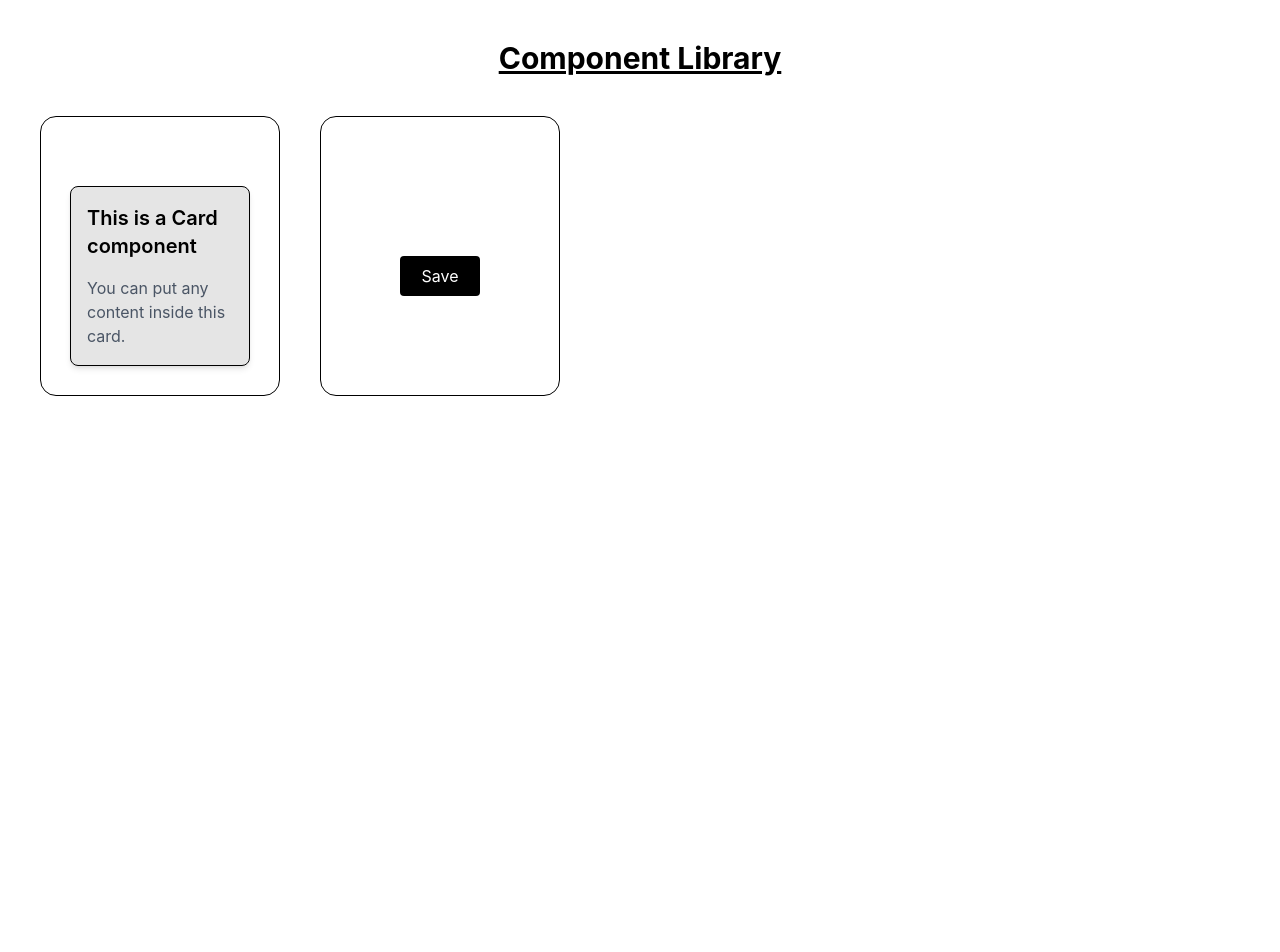
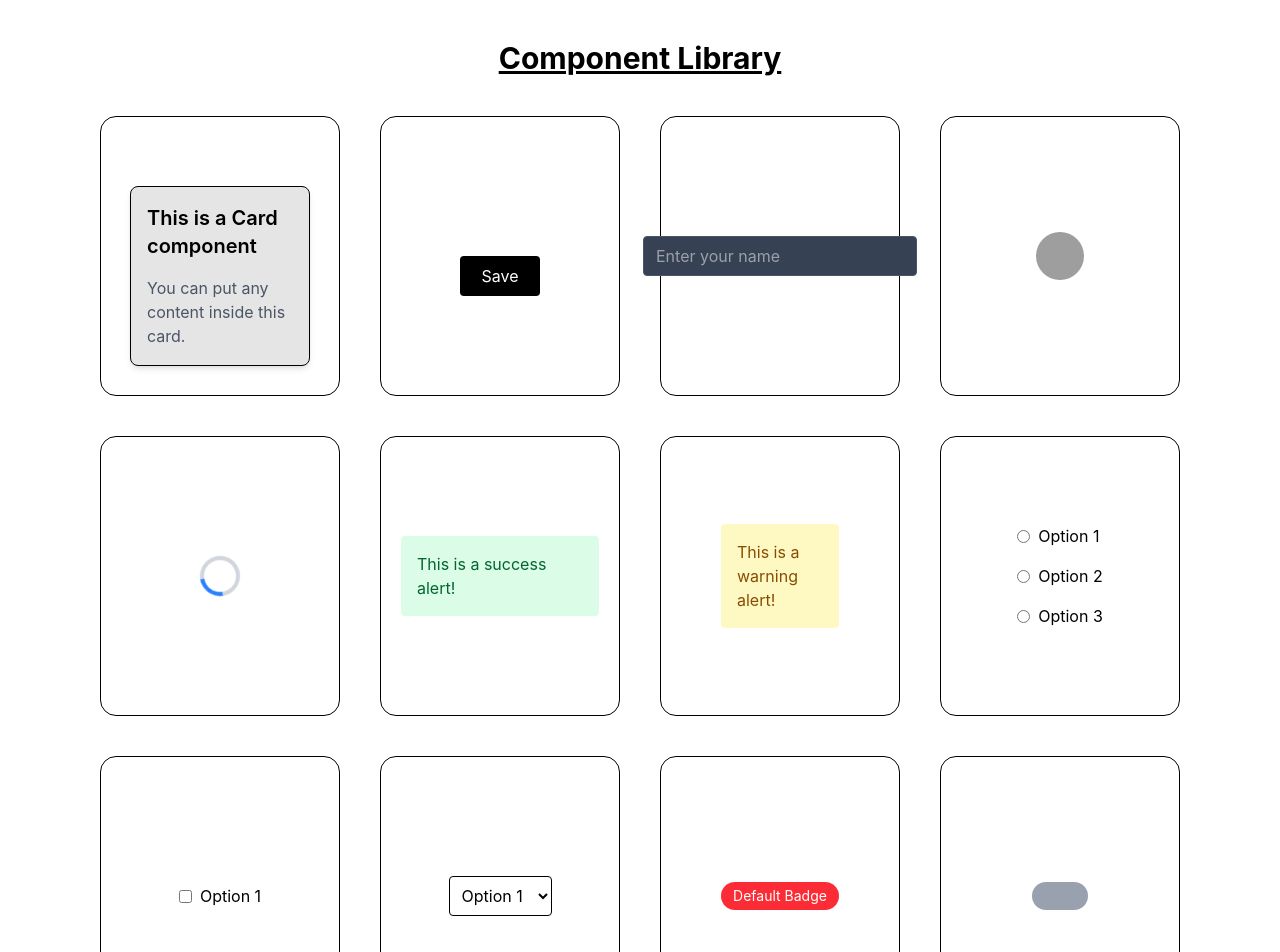
Before and after one commit to RohitD100/component-library, a React (Vite) app: page / in a window 1280 px wide. Shown: the top 952 px of the page. Before the commit the page ends 800 px from the top, so only its background shows below. Built offline with nearby package versions, Linux system fonts and the light colour scheme; grey boxes are pictures that could not be loaded.

Commit message:
feat: add reusable UI components library

```diff
--- a/src/App.tsx
+++ b/src/App.tsx
@@ -1,13 +1,25 @@
-import Button from './components/Button/Button'
-import Card from './components/Card/Card'
+import { useState } from "react";
+import Alert from "./components/Alert/Alert";
+import Avatar from "./components/Avatar/Avatar";
+import Badge from "./components/Badge/Badge";
+import Button from "./components/Button/Button";
+import Card from "./components/Card/Card";
+import CheckBox from "./components/Checkbox/CheckBox";
+import Container from "./components/Container/Container";
+import Dropdown from "./components/Dropdown/Dropdown";
+import Input from "./components/input/Input";
+import Radio from "./components/Radio/Radio";
+import Spinner from "./components/Spinner/Spinner";
+import Toggle from "./components/Toggel/Toggel";
 
 const App = () => {
+    const [enabled, setEnabled] = useState(false);
     return (
         <div className="">
             <h1 className="text-3xl font-bold underline text-center mt-10">
                 Component Library
             </h1>
-          <div className="m-auto p-10 flex gap-10">
+            <div className="m-auto p-10 flex gap-10 items-center justify-center flex-wrap">
                 <div className="border h-70 w-60 p-5 flex items-center justify-center rounded-2xl">
                     <Card
                         children={
@@ -34,9 +46,54 @@ const App = () => {
                         className="rounded mt-10"
                     />
                 </div>
+                <div className="border h-70 w-60 p-5 flex items-center justify-center rounded-2xl">
+                    <Input
+                        placeholder="Enter your name"
+                        name="name"
+                        size="md"
+                        theme="dark"
+                        className="rounded"
+                    />
+                </div>
+                <div className="border h-70 w-60 p-5 flex items-center justify-center rounded-2xl">
+                    <Avatar
+                        src="https://randomuser.me/api/portraits/men/1.jpg"
+                        alt="John Doe"
+                        size="md"
+                    />
+                </div>
+                <div className="border h-70 w-60 p-5 flex items-center justify-center rounded-2xl">
+                    <Spinner size="md" />
+                </div>
+                <div className="border h-70 w-60 p-5 flex items-center justify-center rounded-2xl">
+                    <Alert type="success" message="This is a success alert!" />
+                </div>
+                <div className="border h-70 w-60 p-5 flex items-center justify-center rounded-2xl">
+                    <Container>
+                        <Alert
+                            type="warning"
+                            message="This is a warning alert!"
+                        />
+                    </Container>
+                </div>
+                <div className="border h-70 w-60 p-5 flex items-center justify-center rounded-2xl">
+                    <Radio options={["Option 1", "Option 2", "Option 3"]} />
+                </div>
+                <div className="border h-70 w-60 p-5 flex items-center justify-center rounded-2xl">
+                    <CheckBox loading={false} label="Option 1" />
+                </div>
+                <div className="border h-70 w-60 p-5 flex items-center justify-center rounded-2xl">
+                    <Dropdown options={["Option 1", "Option 2", "Option 3"]} />
+                </div>
+                <div className="border h-70 w-60 p-5 flex items-center justify-center rounded-2xl">
+                    <Badge variant="danger">Default Badge</Badge>
+                </div>
+                <div className="border h-70 w-60 p-5 flex items-center justify-center rounded-2xl">
+                    <Toggle size="md" checked={enabled} onClick={() => setEnabled(!enabled)} />
+                </div>
             </div>
         </div>
     );
-}
+};
 
-export default App
+export default App;
--- /dev/null
+++ b/src/components/Alert/Alert.tsx
@@ -0,0 +1,14 @@
+type AlertProps = {
+  type: "success" | "error" | "warning" | "info";
+  message: string;
+}
+
+const Alert = ({ type, message }: AlertProps) => {
+  return (
+    <div className={`p-4 rounded ${type === "success" ? "bg-green-100 text-green-800" : type === "error" ? "bg-red-100 text-red-800" : type === "warning" ? "bg-yellow-100 text-yellow-800" : "bg-blue-100 text-blue-800"}`}>
+      {message}
+    </div>
+  )
+}
+
+export default Alert
--- /dev/null
+++ b/src/components/Avatar/Avatar.tsx
@@ -0,0 +1,20 @@
+type AvatarProps={
+    src: string;
+    alt: string;
+    size?: 'sm' | 'md' | 'lg';
+}
+
+const Avatar = ({ src, alt, size = 'md' }: AvatarProps) => {
+  return (
+    <div>
+      <img src={src} alt={alt} className={`
+        rounded-full
+        ${size === 'sm' ? 'w-8 h-8' : ''}
+        ${size === 'md' ? 'w-12 h-12' : ''}
+        ${size === 'lg' ? 'w-16 h-16' : ''}
+      `} />
+    </div>
+  )
+}
+
+export default Avatar
--- /dev/null
+++ b/src/components/Badge/Badge.tsx
@@ -0,0 +1,21 @@
+type Props = {
+    children: React.ReactNode;
+    variant?: "primary" | "secondary" | "success" | "danger";
+}
+
+const Badge = ({ children, variant = "primary" }: Props) => {
+  const variantClasses = {
+    primary: "bg-blue-500 text-white",
+    secondary: "bg-gray-500 text-white",
+    success: "bg-green-500 text-white",
+    danger: "bg-red-500 text-white"
+  };
+
+  return (
+    <div className={`inline-block ${variantClasses[variant]} px-3 py-1 rounded-full text-sm`}>
+      {children}
+    </div>
+  )
+}
+
+export default Badge
--- /dev/null
+++ b/src/components/Checkbox/CheckBox.tsx
@@ -0,0 +1,15 @@
+type Props = {
+    loading?: boolean;
+    label: string;
+}
+
+const CheckBox = ({ loading, label }: Props) => {
+  return (
+    <div className={`flex items-center gap-2 ${loading ? "opacity-50 cursor-not-allowed" : ""}`}>
+      <input type="checkbox" />
+      <label>{label}</label>
+    </div>
+  )
+}
+
+export default CheckBox
--- /dev/null
+++ b/src/components/Container/Container.tsx
@@ -0,0 +1,13 @@
+type ContainerProps = {
+    children: React.ReactNode;
+};
+
+const Container = ({ children }: ContainerProps) => {
+    return (
+        <div className="m-auto p-10 flex gap-10 items-center justify-center flex-wrap">
+            {children}
+        </div>
+    );
+};
+
+export default Container;
--- /dev/null
+++ b/src/components/Dropdown/Dropdown.tsx
@@ -0,0 +1,15 @@
+type Props = {
+    options: string[];
+}
+
+const Dropdown = ({ options }: Props) => {
+  return (
+    <select className="border p-2 rounded" >
+        {options.map((option) => (
+            <option key={option} value={option}>{option}</option>
+        ))}
+    </select>
+  )
+}
+
+export default Dropdown
--- /dev/null
+++ b/src/components/Radio/Radio.tsx
@@ -0,0 +1,17 @@
+type Props = {
+    options: string[];
+}
+
+const Radio = ({ options }: Props) => {
+  return (
+    <div className="flex flex-col gap-4">
+      {options.map((option) => (
+        <label key={option} className="flex items-center gap-2">
+          <input type="radio" name="radio" value={option} />
+          {option}
+        </label>
+      ))}
+    </div>
+  )}
+
+export default Radio
--- /dev/null
+++ b/src/components/Spinner/Spinner.tsx
@@ -0,0 +1,17 @@
+type SpinnerProps = {
+    size?: "sm" | "md" | "lg";
+};
+
+const Spinner = ({ size = "md" }: SpinnerProps) => {
+    return (
+        <div
+            className={`border-4 border-gray-300 border-t-blue-500 rounded-full animate-spin
+      ${size === "sm" ? "w-6 h-6" : ""}
+      ${size === "md" ? "w-10 h-10" : ""}
+      ${size === "lg" ? "w-16 h-16" : ""}
+    `}
+        ></div>
+    );
+};
+
+export default Spinner;
--- /dev/null
+++ b/src/components/Toggel/Toggel.tsx
@@ -0,0 +1,27 @@
+type ToggleProps = {
+    size?: "sm" | "md" | "lg";
+    checked?: boolean;
+    onClick?: () => void;
+};
+
+const Toggle = ({ size = "md", checked = false, onClick }: ToggleProps) => {
+    const sizeStyles = {
+        sm: "w-10 h-5",
+        md: "w-14 h-7",
+        lg: "w-18 h-9",
+    };
+
+    return (
+        <button
+            onClick={onClick}
+            className={`
+        relative rounded-full transition-colors
+        ${sizeStyles[size]}
+        ${checked ? "bg-green-500" : "bg-gray-400"}
+      `}
+        >
+        </button>
+    );
+};
+
+export default Toggle;
--- /dev/null
+++ b/src/components/input/Input.tsx
@@ -0,0 +1,40 @@
+import type { ChangeEventHandler } from "react";
+
+type InputProps = {
+    placeholder?: string;
+    value?: string;
+    onChange?: ChangeEventHandler<HTMLInputElement>;
+    name?: string;
+    className?: string;
+    size?: "sm" | "md" | "lg";
+    theme?: "dark" | "light";
+};
+
+const Input = ({
+    placeholder,
+    value,
+    onChange,
+    name,
+    className,
+    size,
+    theme,
+}: InputProps) => {
+    return (
+        <input
+            placeholder={placeholder}
+            value={value}
+            onChange={onChange}
+            name={name}
+            className={`
+                ${size === "sm" ? "h-8 px-2 text-sm" : ""}
+                ${size === "md" ? "h-10 px-3 text-base" : ""}
+                ${size === "lg" ? "h-12 px-4 text-lg" : ""}
+                ${theme === "dark" ? "bg-gray-700 text-white border-gray-600" : ""}
+                ${theme === "light" ? "bg-white text-black border-gray-300" : ""}
+                ${className} border`}
+                required
+        ></input>
+    );
+};
+
+export default Input;
```
Lines whose indentation alone changed are shown as unchanged.
